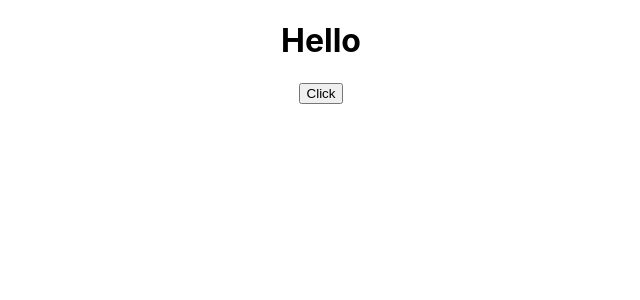
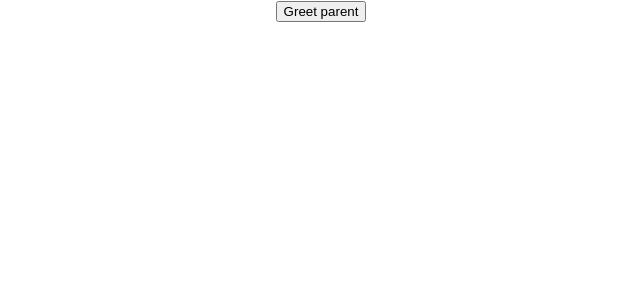
Before and after one commit to VelupulaHinduja/LearnReact, a React (Create React App) app: page / in a window 1280 px wide. Shown: the top 300 px of the page, without its empty margins (319-959 px from the left). Built offline with nearby package versions, Linux system fonts and the light colour scheme.

Commit message:
Send method ref to child component and call it in child

```diff
--- a/src/App.js
+++ b/src/App.js
@@ -7,6 +7,7 @@
 import FunctionClick from "./Components/FunctionClick";
 import ClassClick from "./Components/ClassClick";
 import EventBind from "./Components/EventBind";
+import ParentComponent from "./Components/ParentComponent";
 
 function App() {
 	return (
@@ -18,7 +19,8 @@
       {/* <Counter/> */}
       {/* <FunctionClick/> */}
       {/* <ClassClick/> */}
-      <EventBind/>
+      {/* <EventBind/> */}
+      <ParentComponent/>
 		</div>
 	);
 }
--- /dev/null
+++ b/src/Components/ChildComponent.js
@@ -0,0 +1,11 @@
+import React from "react";
+
+function ChildComponent(props) {
+	return (
+		<div>
+			<button onClick={props.greetHandler}>Greet parent</button>
+		</div>
+	);
+}
+
+export default ChildComponent;
--- /dev/null
+++ b/src/Components/ParentComponent.js
@@ -0,0 +1,21 @@
+import React, { Component } from "react";
+import ChildComponent from "./ChildComponent";
+
+class ParentComponent extends Component {
+	constructor(props) {
+		super(props);
+
+		this.state = {
+			parentName: "Parent",
+		};
+		this.greetParent = this.greetParent.bind(this);
+	}
+	greetParent() {
+		alert(`Hello ${this.state.parentName}`);
+	}
+	render() {
+		return <ChildComponent greetHandler={this.greetParent}></ChildComponent>;
+	}
+}
+
+export default ParentComponent;
```
